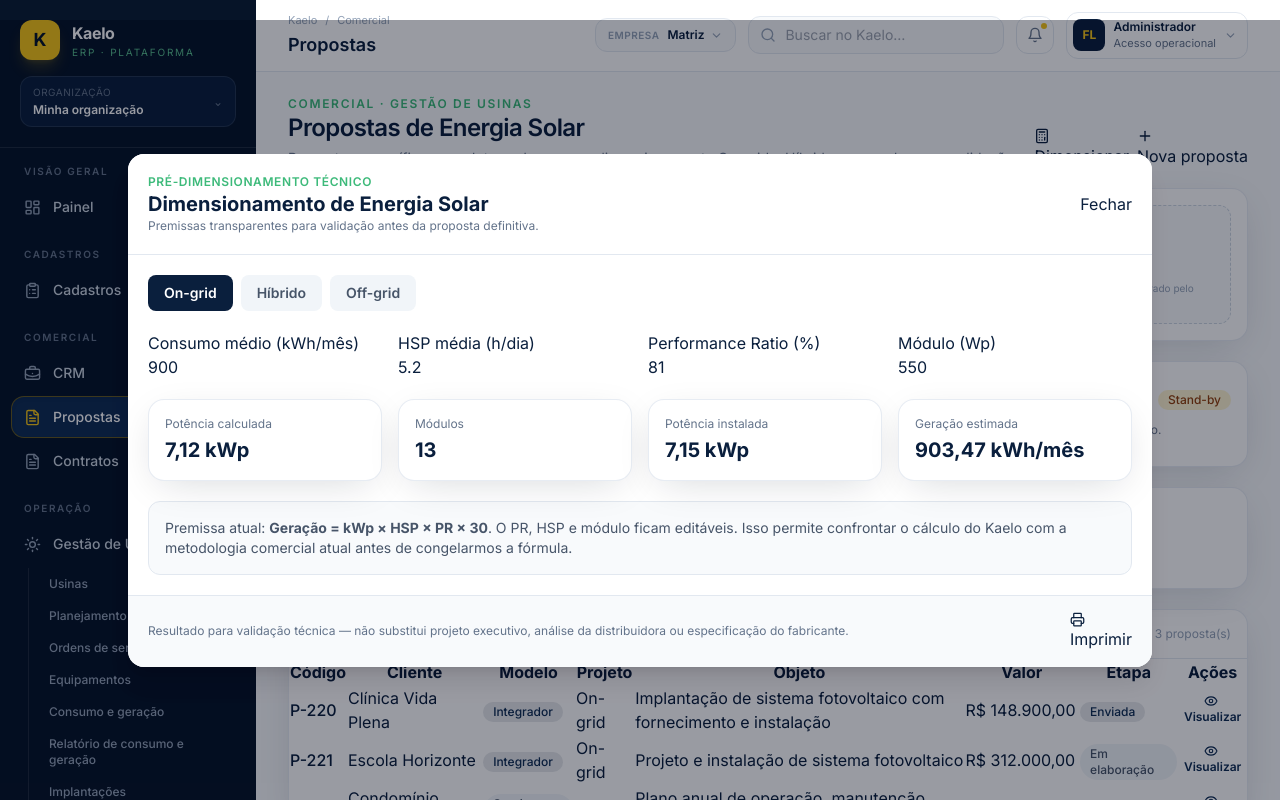
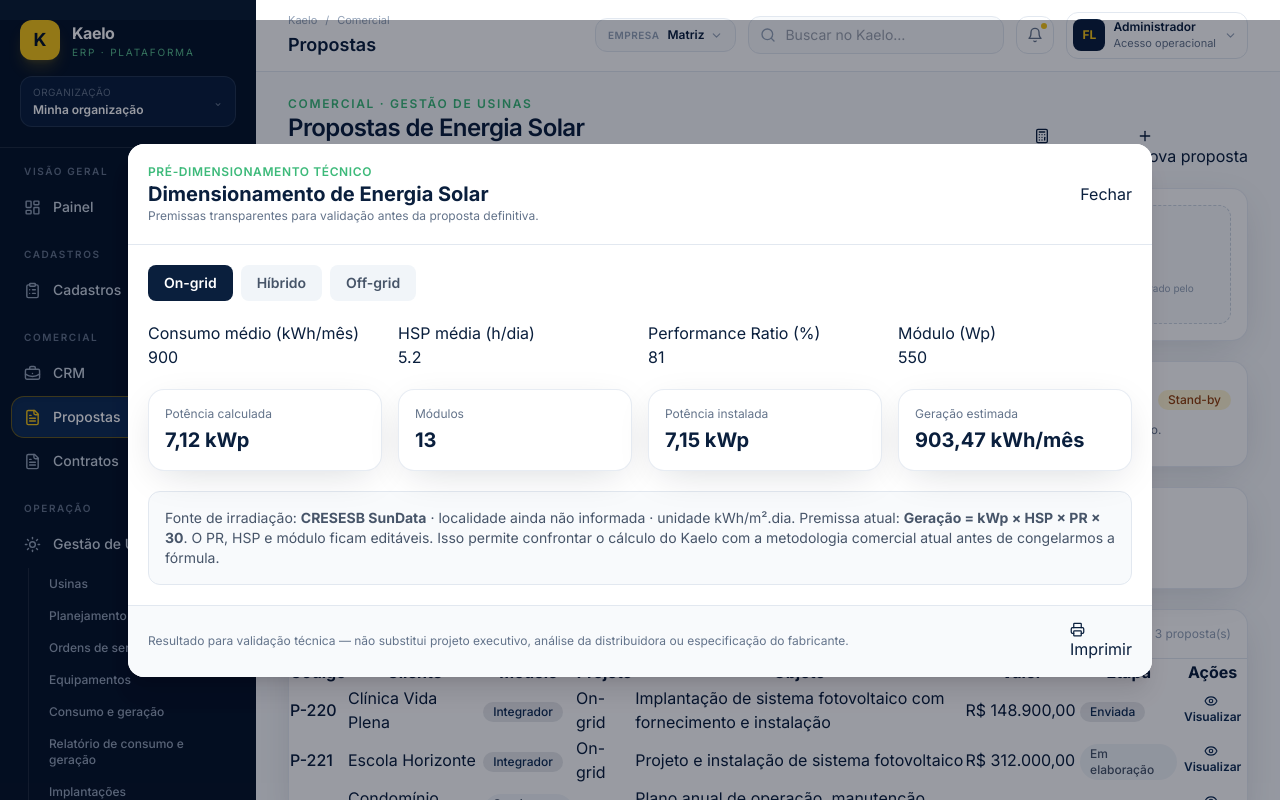
Before and after one commit to consultorfernandolima-cmyk/kaelo, a React (Vite) app: page /propostas in a window 1280 px wide. Both pictures are taken after a click on the button 442 px from the left and 413 px from the top of the page. Shown: the top 800 px of the page. Built offline with nearby package versions, Linux system fonts and the light colour scheme.

Commit message:
feat: registrar fonte CRESESB no dimensionamento on-grid

```diff
--- a/src/modules/propostas/PropostasPage.jsx
+++ b/src/modules/propostas/PropostasPage.jsx
@@ -2,6 +2,7 @@ import { useMemo, useState } from 'react'
 import { Eye, Plus, Printer, Search, ShieldCheck, Sun, Calculator, AlertTriangle } from 'lucide-react'
 import { formatCurrency, StatusBadge } from '../../components/ui.jsx'
 import { calcHybrid, calcHybridFromLoads, calcOnGrid, calcPriceFormation } from './dimensionamento.js'
+import { IRRADIANCE_SOURCE, selectHsp } from './irradiacao.js'
 
 const initial = [
  {id:'P-220',cliente:'Clínica Vida Plena',modelo:'Integrador',tipoProjeto:'On-grid',tipo:'Energia Solar',objeto:'Implantação de sistema fotovoltaico com fornecimento e instalação',valor:148900,etapa:'Enviada',validade:'15/10/2026'},
@@ -24,6 +25,7 @@ export default function PropostasPage(){
  const [dimensionModal,setDimensionModal]=useState(false)
  const [dimensionType,setDimensionType]=useState('On-grid')
  const [onGrid,setOnGrid]=useState({consumoMensal:900,hsp:5.2,performanceRatio:81,potenciaModuloWp:550})
+ const [irradiance,setIrradiance]=useState({localidade:'',coordenadas:'',month:'mediaAnual',mediaAnual:null,fonte:IRRADIANCE_SOURCE.dataset})
  const [hybrid,setHybrid]=useState({objetivo:'backup',energiaDiaria:12.84,potenciaCriticaKw:1.6,potenciaPicoKva:3.77,fatorPotencia:0.95,duracaoHoras:8,autonomiaDias:1,dod:90,eficiencia:95,degradacao:0,margem:10,bateriaNominalKwh:5.8,bateriaPotenciaKw:2.8,inversorPotenciaKva:5})
  const [priceForm,setPriceForm]=useState({kit:0,instalacao:0,projetoEletrico:0,art:0,materialCc:0,materialCa:0,transformador:0,frete:0,outros:0,impostos:0,comissao:0,margem:20})
  const [useLoads,setUseLoads]=useState(false)
@@ -44,6 +46,8 @@ export default function PropostasPage(){
  }
 
  function updateOnGrid(name,value){setOnGrid(x=>({...x,[name]:value}))}
+ function updateIrradiance(name,value){setIrradiance(x=>({...x,[name]:value}))}
+ function applyIrradiance(value){setIrradiance(x=>({...x,mediaAnual:value}));setOnGrid(x=>({...x,hsp:value}))}
  function updateHybrid(name,value){setHybrid(x=>({...x,[name]:value}))}
  function addLoad(){setLoads(x=>[...x,{name:'Nova carga',powerKw:'',hoursPerDay:'',simultaneity:1,critical:true}])}
  function updateLoad(index,name,value){setLoads(x=>x.map((load,i)=>i===index?{...load,[name]:value}:load))}
@@ -166,7 +170,7 @@ export default function PropostasPage(){
        <div className="surface-card p-4"><p className="text-xs text-slate-500">Potência instalada</p><p className="mt-1 text-xl font-bold text-navy-900">{num(onGridResult.potenciaRealKwp)} kWp</p></div>
        <div className="surface-card p-4"><p className="text-xs text-slate-500">Geração estimada</p><p className="mt-1 text-xl font-bold text-navy-900">{num(onGridResult.geracaoEstimada)} kWh/mês</p></div>
       </div>
-      <div className="rounded-xl border border-slate-200 bg-slate-50 p-4 text-sm text-slate-600">Premissa atual: <strong>Geração = kWp × HSP × PR × 30</strong>. O PR, HSP e módulo ficam editáveis. Isso permite confrontar o cálculo do Kaelo com a metodologia comercial atual antes de congelarmos a fórmula.</div>
+      <div className="rounded-xl border border-slate-200 bg-slate-50 p-4 text-sm text-slate-600">Fonte de irradiação: <strong>{IRRADIANCE_SOURCE.provider} {IRRADIANCE_SOURCE.dataset}</strong> · {irradiance.localidade || 'localidade ainda não informada'} · unidade {IRRADIANCE_SOURCE.unit}. Premissa atual: <strong>Geração = kWp × HSP × PR × 30</strong>. O PR, HSP e módulo ficam editáveis. Isso permite confrontar o cálculo do Kaelo com a metodologia comercial atual antes de congelarmos a fórmula.</div>
      </div>}
      {dimensionType==='Híbrido' && <div className="mt-5 space-y-5">
       <div className="rounded-xl border border-blue-200 bg-blue-50 p-4"><p className="text-sm font-semibold text-blue-900">Pré-dimensionamento híbrido</p><p className="mt-1 text-xs leading-5 text-blue-800">O Kaelo separa energia (kWh) de potência (kW/kVA), considera DoD, eficiência, degradação e margem. A validação final ainda depende do perfil horário, fabricante, compatibilidade e requisitos da distribuidora.</p></div>
```
